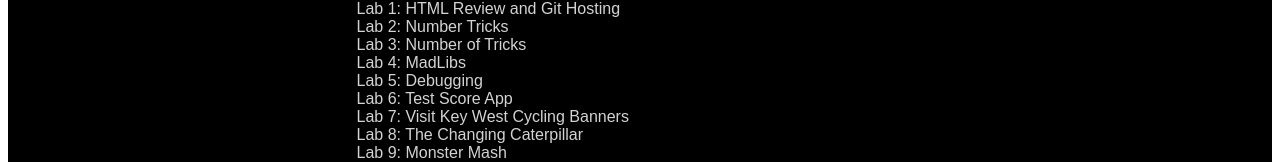
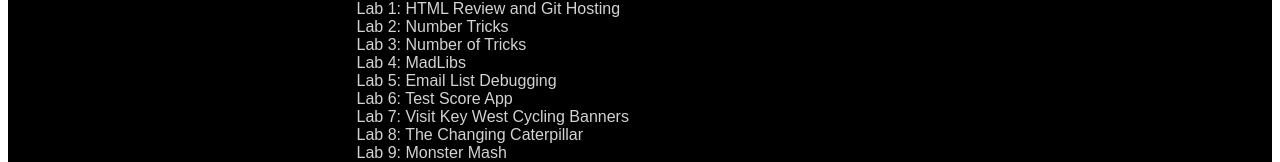
Before and after one commit to StacyT13/Portfolio, a plain HTML site: page index.html in a window 1280 px wide. Shown: the part 526-688 px from the top of the page. Drawn offline with Linux system fonts and the light colour scheme.

Commit message:
Update index.html

```diff
--- a/index.html
+++ b/index.html
@@ -25,7 +25,7 @@
         <li><a href="https://stacyt13.github.io/Lucky7/">Lab 2: Number Tricks</a></li>
         <li><a href="https://stacyt13.github.io/enhancedNumber/">Lab 3: Number of Tricks</a></li>
         <li><a href="https://stacyt13.github.io/madlibs/">Lab 4: MadLibs</a></li>
-        <li><a href="">Lab 5: Debugging</a></li>
+        <li><a href="https://stacyt13.github.io/emailList/">Lab 5: Email List Debugging</a></li>
         <li><a href="https://stacyt13.github.io/Lab7TestScoreEnhancedImproved/">Lab 6: Test Score App</a></li>
         <li><a href="https://stacyt13.github.io/VisitKWLab8/">Lab 7: Visit Key West Cycling Banners</a></li>
         <li><a href="">Lab 8: The Changing Caterpillar</a></li>
```
